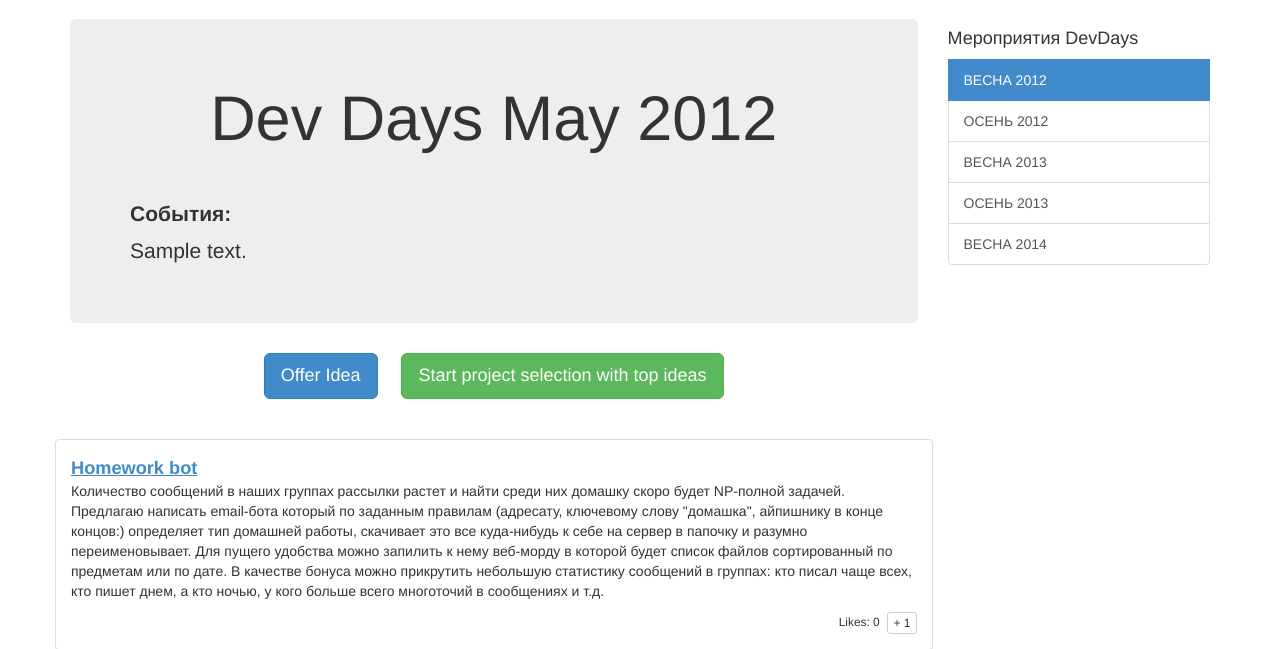
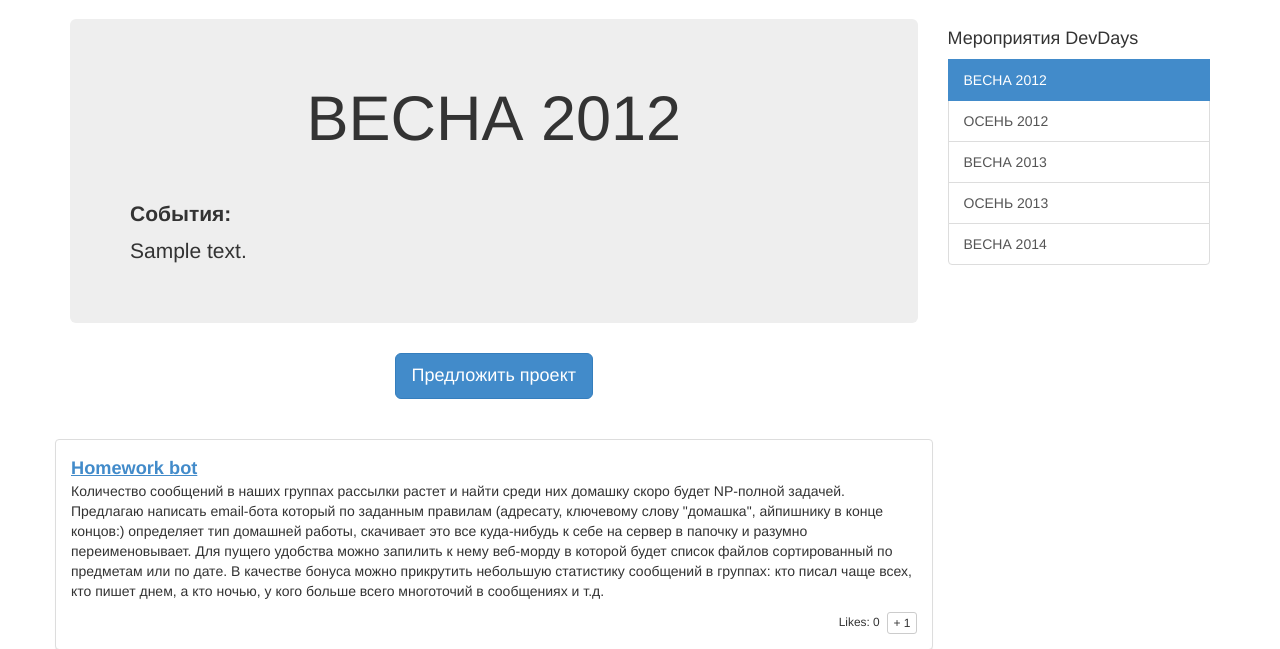
Before and after one commit to vladsavelyev/devdays, a Django app: template devdays/templates/event_ideas.html in a window 1280 px wide. Shown: the part 51-700 px from the top of the page. Run offline with Django 3.2, Linux system fonts and the light colour scheme; a user stored in the database is signed in; data comes from the database, SQL or seed files in the repository; tables that the repository leaves empty hold one stand-in row (values such as "Sample post"); the template is opened without the code that fills it: values that come from a table or form of the project are taken from there, most other values are stand-ins (such as "Sample title", 1, 10 or a date in 2020); data that the repository does not hold is empty; parts of the project's set-up code (start-up, migrations or seed data) failed here and were passed over; some libraries are stand-ins or nearby versions.

Commit message:
Russian text oputput and stage button bug fix

```diff
--- a/devdays/devdays_app/ideas/views.py
+++ b/devdays/devdays_app/ideas/views.py
@@ -29,7 +29,6 @@ def idea_edit(request, ideaId):
         'loggedUser' : request.user,
         'events': Event.objects.all().order_by('-date'),
         'idea': idea,
-
     }
     data.update(csrf(request))
     return render_to_response('idea/edit.html', data)
--- a/devdays/templates/event.html
+++ b/devdays/templates/event.html
@@ -2,7 +2,7 @@
 
 {% block title %}Dev Days {{ event.date|date:'M Y' }}{% endblock %}
 
-{% block header %}Dev Days {{ event.date|date:'M Y' }}{% endblock %}
+{% block header %}{{ event.name }}{% endblock %}
 
 {% block description %}
     <hr style="background-color: black">
--- a/devdays/templates/event_ideas.html
+++ b/devdays/templates/event_ideas.html
@@ -2,16 +2,16 @@
 
 {% block buttons %}
     <button class="btn btn-primary btn-lg" data-toggle="modal" data-target="#myModal">
-        Offer Idea
+        Предложить проект
     </button>
 
-    {% if user.is_staff or user.is_supersuser %}
+    {% if loggedUser.is_staff or loggedUser.is_supersuser %}
         <a type="button"
            class="btn btn-success btn-lg"
            id="start_btn"
            style="margin-left: 20px; text-decoration: none;"
            href="/start_selection/{{ event.get_link }}">
-            Start project selection with top ideas
+            Открыть второй этап голования
         </a >
     {% endif %}
 {% endblock %}
@@ -24,20 +24,21 @@
             <div class="modal-content">
                 <div class="modal-header">
                     <button type="button" class="close" data-dismiss="modal" aria-hidden="true">&times;</button>
-                    <h4 class="modal-title" id="myModalLabel">Offer Idea</h4>
+                    <h4 class="modal-title" id="myModalLabel">Заявка. Идея проекта.</h4>
                 </div>
 
                 <div class="modal-body">
-                    <input type="text" id="idea_subject" class="form-control" placeholder="Subject">
+                    <input type="text" id="idea_subject" class="form-control" placeholder="Название проекта">
                     <br>
                     <textarea id="idea_description" class="form-control" style="height: 200px;"
-                              placeholder="Description"></textarea>
+                              placeholder="Краткое описание проекта. Расскажите о мотивации,
+                              целях и предполагаемых технологиях проекта. Добавьте данные для связи (будут доступны публично)"></textarea>
                 </div>
 
                 <div class="modal-footer">
-                    <button type="button" class="btn btn-default" data-dismiss="modal" id="submit_new_form">Close
+                    <button type="button" class="btn btn-default" data-dismiss="modal" id="submit_new_form">Отменить
                     </button>
-                    <button type="button" onclick='submit_idea()' class="btn btn-primary">Save changes</button>
+                    <button type="button" onclick='submit_idea()' class="btn btn-primary" >Отправить</button>
                 </div>
 
             </div>
@@ -54,7 +55,7 @@
             <div class="panel panel-default">
                 <div class="panel-body">
                     <b><a style="font-size: 1.3em;" href="/idea/{{ idea.id }}">{{ idea.name }}</a></b>
-                    {% ifequal idea.author user %}
+                    {% ifequal idea.author loggedUser %}
                              <span style="float: right;">
                                 <a style="color: black; text-decoration: none;" href="idea/{{ idea.id }}"><i class="glyphicon-pencil"></i></a>
                             </span>
@@ -87,7 +88,7 @@
             success: function (data) {
                 likes = parseInt($('#idea_' + idea_id + '_likes_span').html());
                 $('#idea_' + idea_id + '_likes_span').html(likes + 1);
-            },
+            }
         });
         $('.new_added').html(1);
     }
@@ -99,8 +100,8 @@
             data: '',
             success: function (data) {
                 participants = $('#participants_' + idea_id + '_span').html();
-                $('#participants_' + idea_id + '_span').html(participants + ' ' + {{ user.last_name }});
-            },
+                $('#participants_' + idea_id + '_span').html(participants + '{{ user.last_name }}' );
+            }
         });
     }
 
--- a/devdays/templates/event_ongoing.html
+++ b/devdays/templates/event_ongoing.html
@@ -6,7 +6,7 @@
         <thead>
         <tr>
             <th> Идея </th>
-            <th style="padding-right: 40px;"> Гитхаб </th>
+            <th style="padding-right: 40px;"> Github </th>
             <th style="padding-right: 40px;"> </th>
             <th> Участники </th>
         </tr>
```
Also changed, not shown: devdays/templates/event_project_selection.html (+4 -4 lines).
